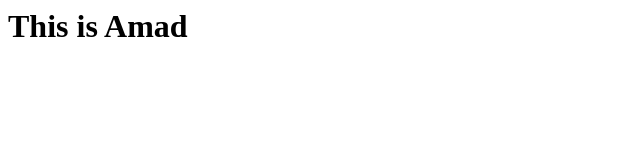
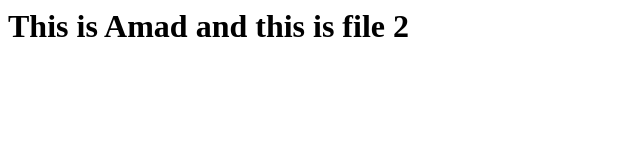
Before and after one commit to amadzahid70/demo-jenkins, a plain HTML site: page index.html in a window 1280 px wide. Shown: the whole page, without its empty margins (0-640 px from the left). Drawn offline with Linux system fonts and the light colour scheme.

Commit message:
Update index.html

```diff
--- a/index.html
+++ b/index.html
@@ -1,7 +1,7 @@
 <html>
   <body>
     <h1>
-      This is Amad
+      This is Amad and this is file 2
     </h1>
   </body>
 </html>
```
